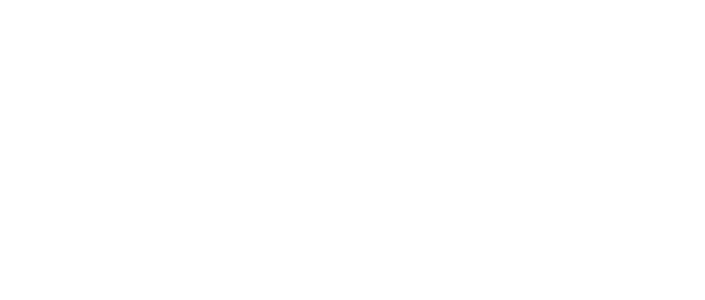
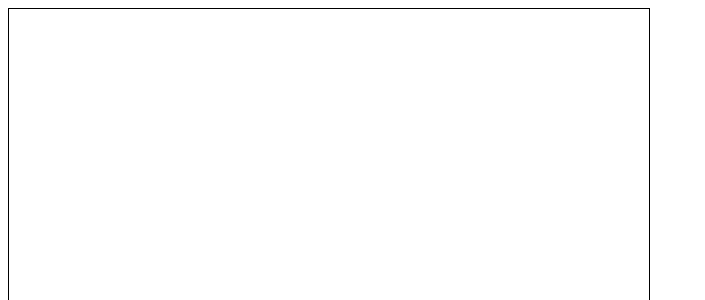
Before and after one commit to rjtwoh01/react-roguelike, a React (Create React App) app: page / in a window 1280 px wide. Shown: the top 300 px of the page, without its empty margins (0-705 px from the left). Built offline with nearby package versions, Linux system fonts and the light colour scheme.

Commit message:
Fixed canvas not appearing, updated ReactRogue to use variables

```diff
--- a/src/ReactRogue.tsx
+++ b/src/ReactRogue.tsx
@@ -6,9 +6,13 @@
     tileSize: number;
 }
 
-const ReactRogue: React.FC<ReactRogueInterface> = (props: ReactRogueInterface) => (
-    //canvas isn't currently appearing on the screen after change to props
-    <canvas width={props.width * props.tileSize} height={props.height * props.tileSize} style={{ border: '1px solid black' }}/>
-)
+const ReactRogue: React.FC<ReactRogueInterface> = (props: ReactRogueInterface) => {
+    const canvasWidth = props.width * props.tileSize;
+    const canvasHeight = props.height * props.tileSize;
+
+    return (
+        <canvas width={canvasWidth} height={canvasHeight} style={{ border: '1px solid black' }}/>
+    );
+}
 
 export default ReactRogue;
```
Also changed, not shown: src/App.tsx (+9 -9 lines).
